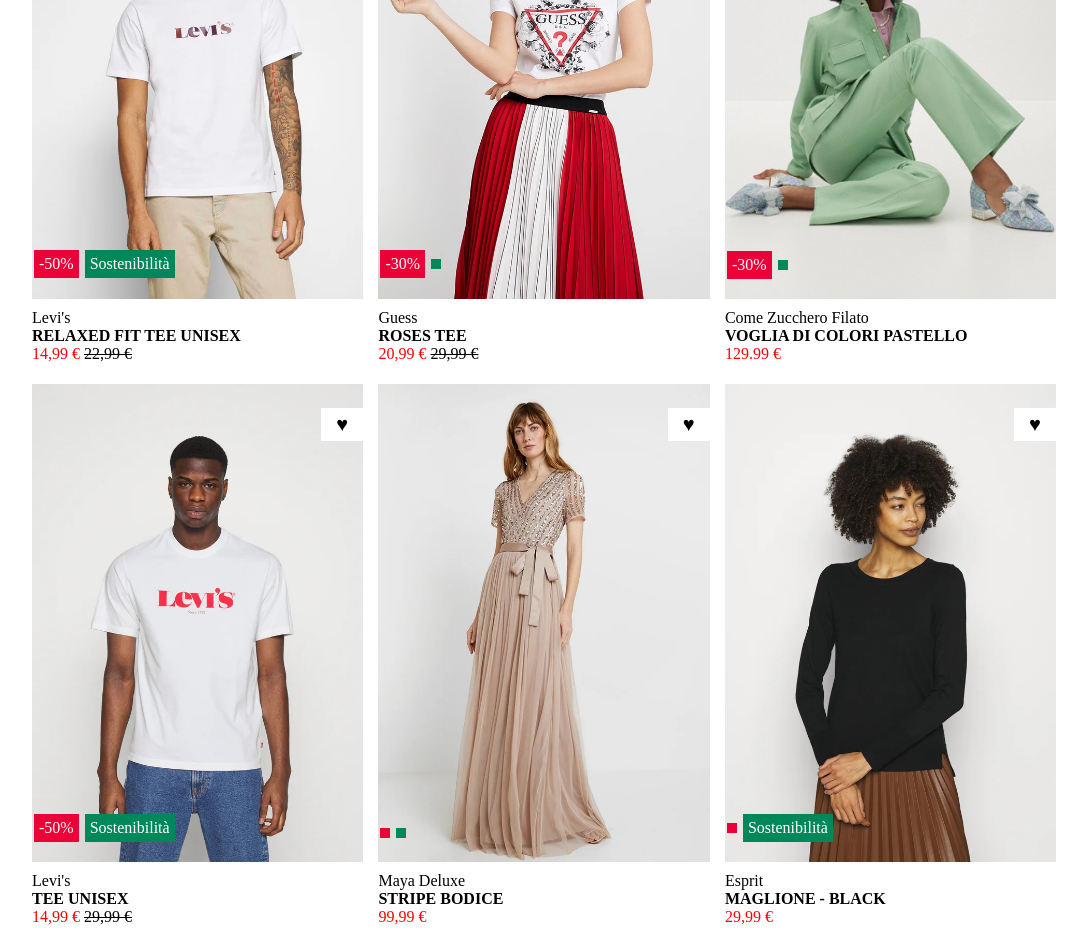
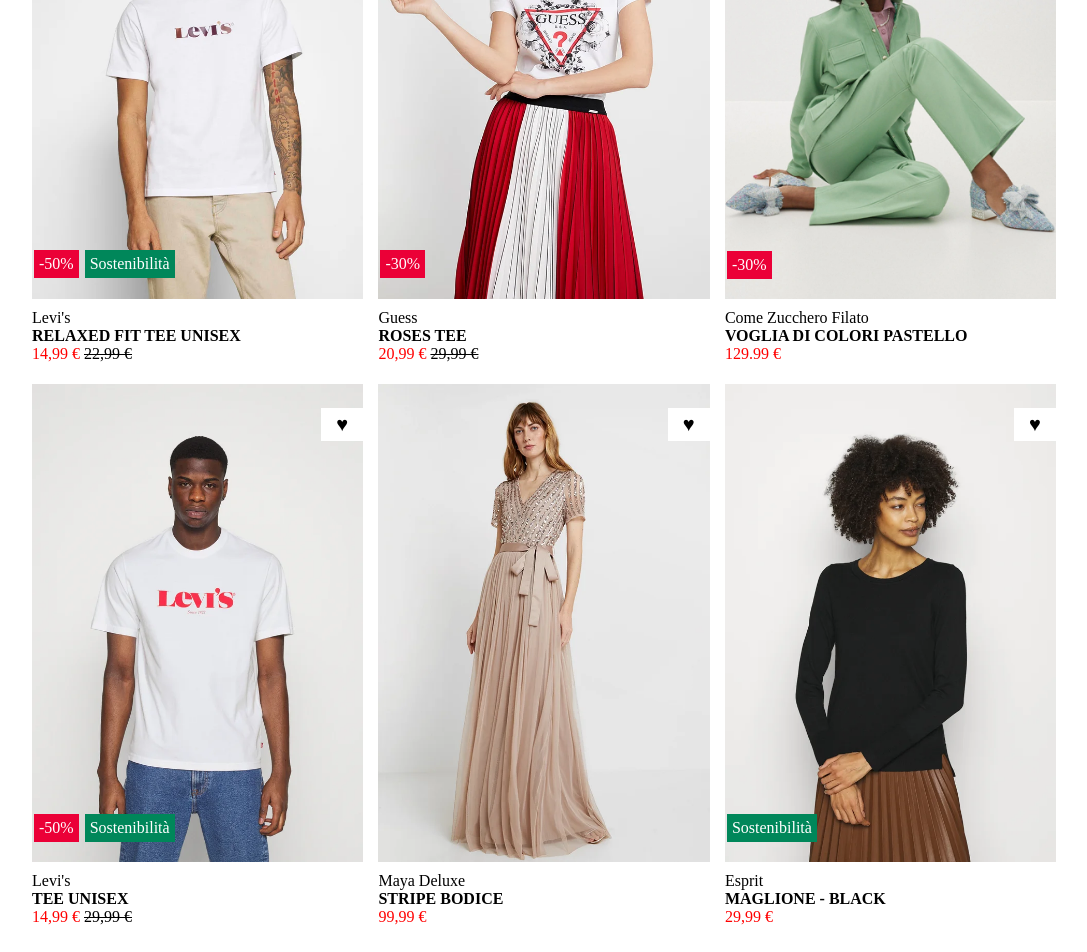
Before and after one commit to Alessio-Tomei/html-css-boolando, a plain HTML site: page index.html in a window 1280 px wide. Shown: the part 205-1157 px from the top of the page, without its empty margins (96-1183 px from the left). Drawn offline with Linux system fonts and the light colour scheme.

Commit message:
Hover Completo Stamp Corretti Cosegna finita

```diff
--- a/index.html
+++ b/index.html
@@ -13,7 +13,8 @@
             <div class="row">
                 <div class="left-item">
                     <div class="img-conteiner">
-                        <img src="img/1.webp" alt="">
+                        <img class="img-not-hover" src="img/1.webp" alt="">
+                        <img class="img-hover" src="img/1b.webp" alt="">
                         <div class="stamps">
                             <div class="favorites"></div>
                             <div class="bottom-stamps">
@@ -31,12 +32,13 @@
                 </div>
                 <div class="center-item">
                     <div class="img-conteiner">
-                        <img src="img/2.webp" alt="">
+                        <img class="img-not-hover" src="img/2.webp" alt="">
+                        <img class="img-hover" src="img/2b.webp" alt="">
                         <div class="stamps">
                             <div class="favorites"></div>
                             <div class="bottom-stamps">
                                 <div class="discount">-30%</div>
-                                <div class="eco"></div>
+                                <!-- <div class="eco"></div> -->
                             </div>
                         </div>
                     </div>
@@ -49,12 +51,13 @@
                 </div>
                 <div class="right-item">
                     <div class="img-conteiner">
-                        <img src="img/3.webp" alt="">
+                        <img class="img-not-hover" src="img/3.webp" alt="">
+                        <img class="img-hover" src="img/3b.webp" alt="">
                         <div class="stamps">
                             <div class="favorites"></div>
                             <div class="bottom-stamps">
                                 <div class="discount">-30%</div>
-                                <div class="eco"></div>
+                                <!-- <div class="eco"></div> -->
                             </div>
                         </div>
                     </div>
@@ -69,7 +72,8 @@
             <div class="row">
                 <div class="left-item">
                     <div class="img-conteiner">
-                        <img src="img/4.webp" alt="">
+                        <img class="img-not-hover" src="img/4.webp" alt="">
+                        <img class="img-hover" src="img/4b.webp" alt="">
                         <div class="stamps">
                             <div class="favorites"></div>
                             <div class="bottom-stamps">
@@ -87,12 +91,13 @@
                 </div>
                 <div class="center-item">
                     <div class="img-conteiner">
-                        <img src="img/5.webp" alt="">
+                        <img class="img-not-hover" src="img/5.webp" alt="">
+                        <img class="img-hover" src="img/5b.webp" alt="">
                         <div class="stamps">
                             <div class="favorites"></div>
                             <div class="bottom-stamps">
-                                <div class="discount"></div>
-                                <div class="eco"></div>
+                                <!-- <div class="discount"></div> -->
+                                <!-- <div class="eco"></div> -->
                             </div>
                         </div>
                     </div>
@@ -105,11 +110,12 @@
                 </div>
                 <div class="right-item">
                     <div class="img-conteiner">
-                        <img src="img/6.webp" alt="">
+                        <img class="img-not-hover" src="img/6.webp" alt="">
+                        <img class="img-hover" src="img/6b.webp" alt="">
                         <div class="stamps">
                             <div class="favorites"></div>
                             <div class="bottom-stamps">
-                                <div class="discount"></div>
+                                <!-- <div class="discount"></div> -->
                                 <div class="eco">Sostenibilità</div>
                             </div>
                         </div>
--- a/style.css
+++ b/style.css
@@ -29,8 +29,20 @@
 }
 .img-conteiner img{
     width: 100%;
+}
+.img-not-hover{
     position: relative;
+    z-index: 2;
+}
+.img-hover{
+    position:absolute;
+    top: 0;
+    left: 0;
     z-index: 1;
+}
+.img-conteiner:hover .img-hover{
+    z-index: 3;
+    /* transition: 2s ease; */
 }
 .stamps{
     position: absolute;
@@ -71,9 +83,6 @@
 .text-item{
     margin-top: 2%;
 }
-.brand{
-
-}
 .description{
     text-transform: uppercase;
     font-weight: bold;
```
